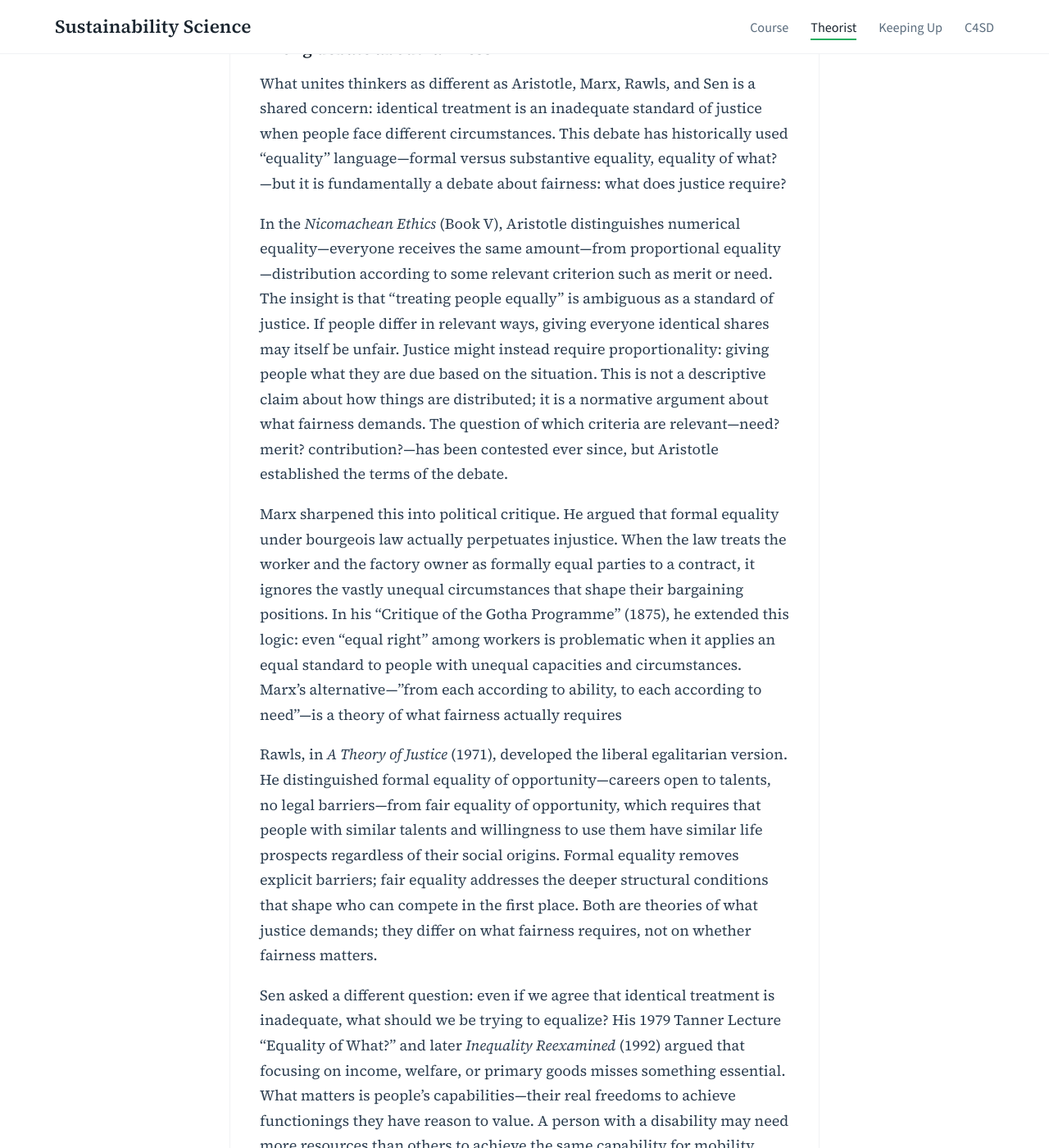
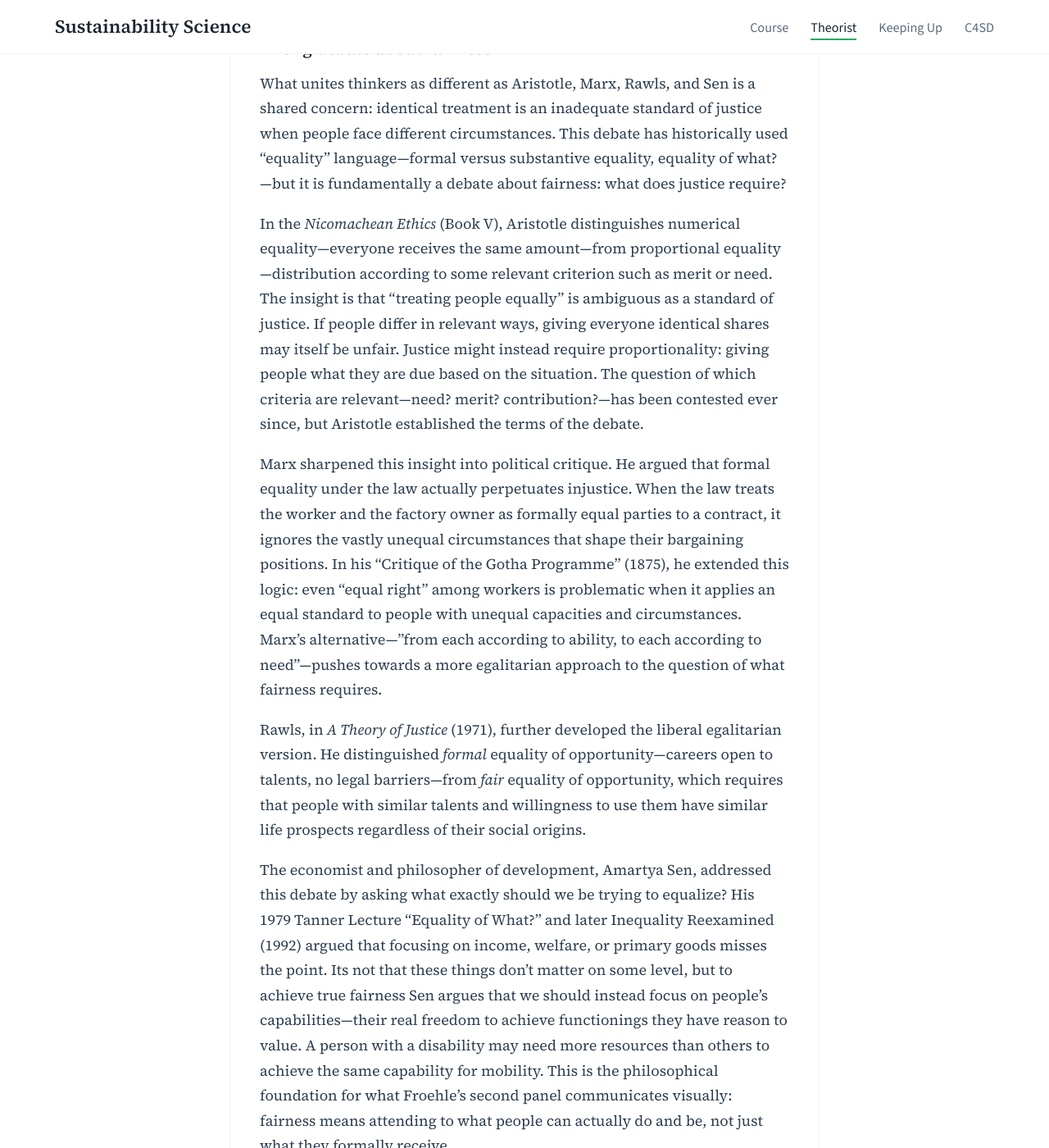
Before and after one commit to agharley/sustsci, a Jekyll site: the page built from blog/_posts/2026-01-05-inequality-inequity.md, in a window 1280 px wide and 1400 px high, scrolled down 3694 px. Shown: the whole window at 82% size. Built offline with Jekyll 4.4.1, drawn with Linux system fonts in a browser that asks for light colours; some of the changed text lies outside the part shown.

Commit message:
Update 2026-01-05-inequality-inequity.md

```diff
--- a/blog/_posts/2026-01-05-inequality-inequity.md
+++ b/blog/_posts/2026-01-05-inequality-inequity.md
@@ -59,13 +59,13 @@ The image has been reproduced, adapted, and critiqued countless times. Its viral
 
 What unites thinkers as different as Aristotle, Marx, Rawls, and Sen is a shared concern: identical treatment is an inadequate standard of justice when people face different circumstances. This debate has historically used "equality" language—formal versus substantive equality, equality of what?—but it is fundamentally a debate about fairness: what does justice require?
 
-In the *Nicomachean Ethics* (Book V), Aristotle distinguishes numerical equality—everyone receives the same amount—from proportional equality—distribution according to some relevant criterion such as merit or need. The insight is that "treating people equally" is ambiguous as a standard of justice. If people differ in relevant ways, giving everyone identical shares may itself be unfair. Justice might instead require proportionality: giving people what they are due based on the situation. This is not a descriptive claim about how things are distributed; it is a normative argument about what fairness demands. The question of which criteria are relevant—need? merit? contribution?—has been contested ever since, but Aristotle established the terms of the debate.
+In the *Nicomachean Ethics* (Book V), Aristotle distinguishes numerical equality—everyone receives the same amount—from proportional equality—distribution according to some relevant criterion such as merit or need. The insight is that "treating people equally" is ambiguous as a standard of justice. If people differ in relevant ways, giving everyone identical shares may itself be unfair. Justice might instead require proportionality: giving people what they are due based on the situation. The question of which criteria are relevant—need? merit? contribution?—has been contested ever since, but Aristotle established the terms of the debate.
 
-Marx sharpened this into political critique. He argued that formal equality under bourgeois law actually perpetuates injustice. When the law treats the worker and the factory owner as formally equal parties to a contract, it ignores the vastly unequal circumstances that shape their bargaining positions. In his "Critique of the Gotha Programme" (1875), he extended this logic: even "equal right" among workers is problematic when it applies an equal standard to people with unequal capacities and circumstances. Marx's alternative—"from each according to ability, to each according to need"—is a theory of what fairness actually requires
+Marx sharpened this insight into political critique. He argued that formal equality under the law actually perpetuates injustice. When the law treats the worker and the factory owner as formally equal parties to a contract, it ignores the vastly unequal circumstances that shape their bargaining positions. In his "Critique of the Gotha Programme" (1875), he extended this logic: even "equal right" among workers is problematic when it applies an equal standard to people with unequal capacities and circumstances. Marx's alternative—"from each according to ability, to each according to need"—pushes towards a more egalitarian approach to the question of what fairness requires.
 
-Rawls, in *A Theory of Justice* (1971), developed the liberal egalitarian version. He distinguished formal equality of opportunity—careers open to talents, no legal barriers—from fair equality of opportunity, which requires that people with similar talents and willingness to use them have similar life prospects regardless of their social origins. Formal equality removes explicit barriers; fair equality addresses the deeper structural conditions that shape who can compete in the first place. Both are theories of what justice demands; they differ on what fairness requires, not on whether fairness matters.
+Rawls, in *A Theory of Justice* (1971), further developed the liberal egalitarian version. He distinguished *formal* equality of opportunity—careers open to talents, no legal barriers—from *fair* equality of opportunity, which requires that people with similar talents and willingness to use them have similar life prospects regardless of their social origins.
 
-Sen asked a different question: even if we agree that identical treatment is inadequate, what should we be trying to equalize? His 1979 Tanner Lecture "Equality of What?" and later *Inequality Reexamined* (1992) argued that focusing on income, welfare, or primary goods misses something essential. What matters is people's capabilities—their real freedoms to achieve functionings they have reason to value. A person with a disability may need more resources than others to achieve the same capability for mobility. This is the philosophical foundation for what Froehle's second panel communicates visually: fairness means attending to what people can actually do and be, not just what they formally receive.
+The economist and philosopher of development, Amartya Sen, addressed this debate by asking what exactly should we be trying to equalize? His 1979 Tanner Lecture “Equality of What?” and later Inequality Reexamined (1992) argued that focusing on income, welfare, or primary goods misses the point. Its not that these things don't matter on some level, but to achieve true fairness Sen argues that we should instead focus on people’s capabilities—their real freedom to achieve functionings they have reason to value. A person with a disability may need more resources than others to achieve the same capability for mobility. This is the philosophical foundation for what Froehle’s second panel communicates visually: fairness means attending to what people can actually do and be, not just what they formally receive.
 
 #### What the image captures—and what it distorts
 
```
